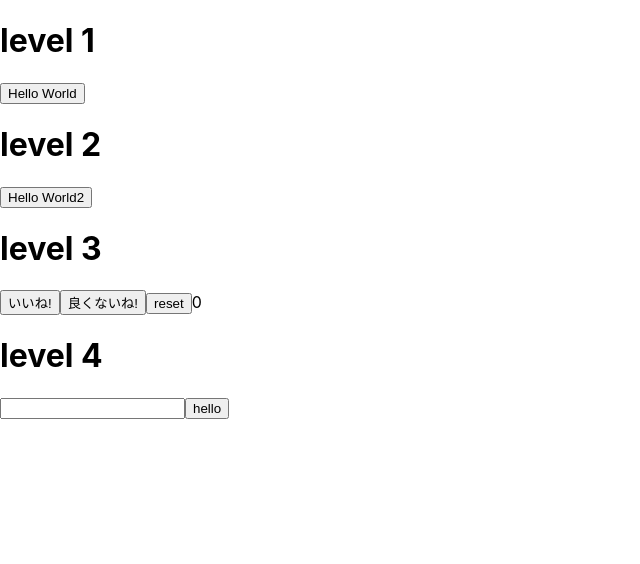
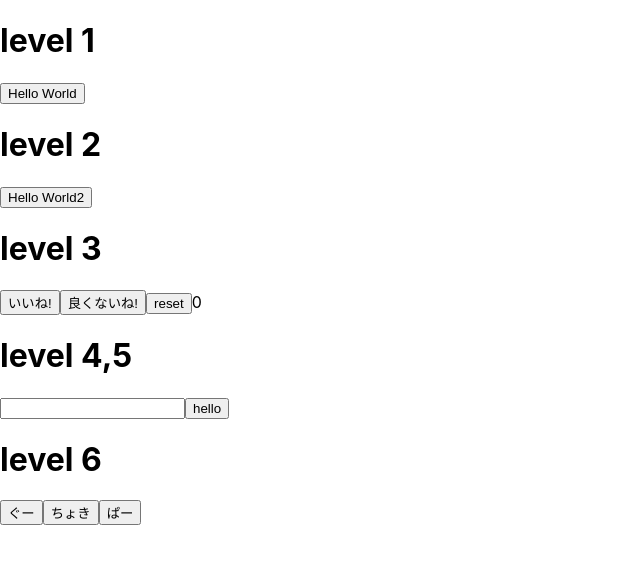
Before and after one commit to tomoya0417/deploy_app_tomoya, a React (Create React App) app: page / in a window 1280 px wide. Shown: the top 564 px of the page, without its empty margins (0-640 px from the left). Built offline with nearby package versions, Linux system fonts and the light colour scheme.

Commit message:
ジャンケン1

```diff
--- a/src/Component/ComponentA.js
+++ b/src/Component/ComponentA.js
@@ -24,16 +24,24 @@ const ComponentA = () =>{
         setCount(0)
       }
 
-    const [change, setChange] = useState();
+    const [change, setChange] = useState("");
 
-    const [massege, setMassege] = useState();
+    const [massege, setMassege] = useState("");
+
+    const [errorMassege, setErrorMassege] = useState("");
 
     const handleClick = () => {
+      if(change === ""){
+        setErrorMassege("なにか文字を入力してください。")
+        setMassege("")
+    }
+      else{
         setMassege(change)
+        setErrorMassege("")
+        }
     }
 
-
-return(
+    return(
 
     <div>
         <div>
@@ -53,10 +61,18 @@ return(
         </div>
 
         <div>
-        <h1>level 4</h1>
+        <h1>level 4,5</h1>
         <input type="text" name="name" onChange={e => setChange(e.target.value)}/>
         <button onClick={handleClick}>hello</button>
         <div>{massege}</div>
+        <div style={{color:'red'}}>{errorMassege}</div>
+        </div>
+
+        <div>
+        <h1>level 6</h1>
+        <button>ぐー</button>
+        <button>ちょき</button>
+        <button>ぱー</button>
         </div>
     </div>
 
```
